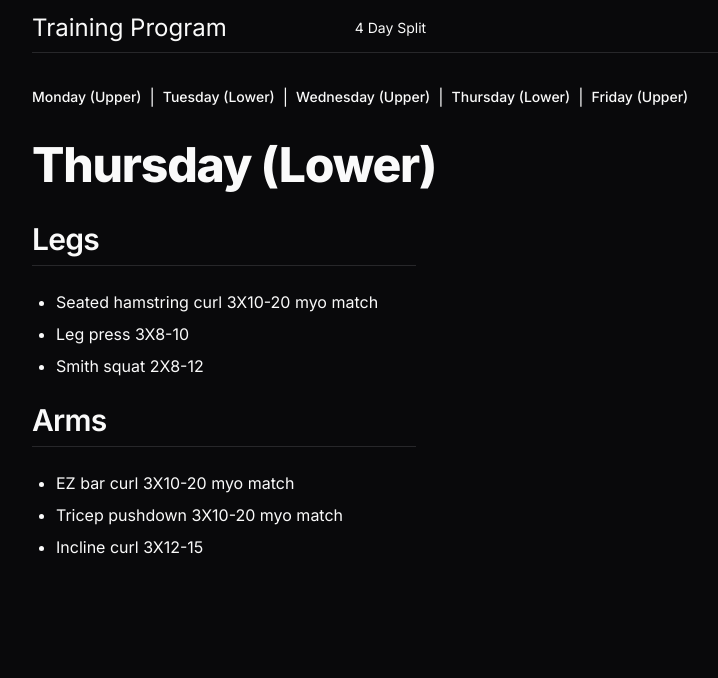
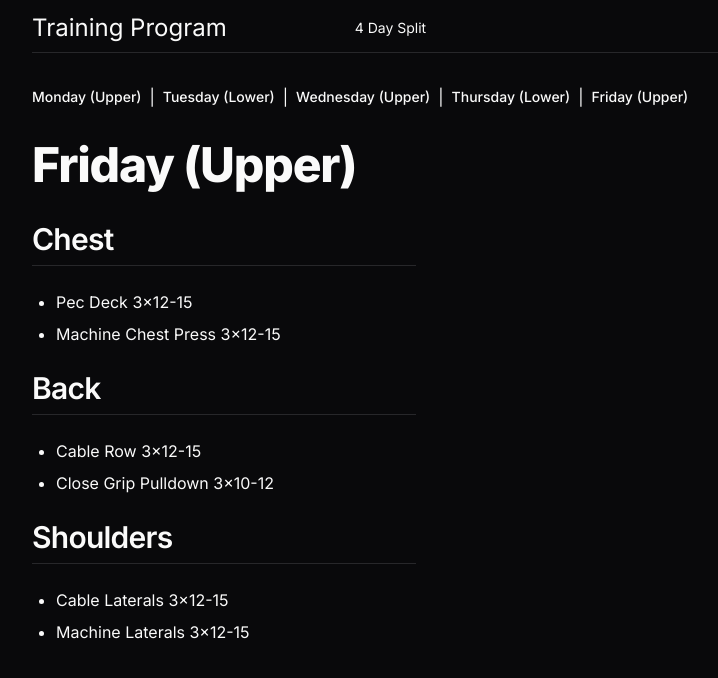
Before and after one commit to Dillonzellis/training-program, a Next.js app: page /will-split/friday in a window 1280 px wide. Shown: the top 678 px of the page, without its empty margins (48-766 px from the left). Built offline with nearby package versions, Linux system fonts and the light colour scheme.

Commit message:
feat: add friday will split

```diff
--- a/src/app/will-split/friday/page.tsx
+++ b/src/app/will-split/friday/page.tsx
@@ -1,11 +1,14 @@
-
 import { BreadCrumb } from "@/components/BreadCrumb";
 import { MainWrapper } from "@/components/MainWrapper";
 import MaxWidthWrapper from "@/components/MaxWidthWrapper";
 import { H1 } from "@/components/typography/H1";
 import { H2 } from "@/components/typography/H2";
 import { willSplitCrumbs } from "@/data/crumbs";
-import { wSplThursdayLegs, wSplThursdayArms } from "@/data/sets";
+import {
+  wSplFridayBack,
+  wSplFridayChest,
+  wSplFridayShoulders,
+} from "@/data/sets";
 
 export default function FourDayChest() {
   return (
@@ -13,20 +16,28 @@ export default function FourDayChest() {
       <MaxWidthWrapper>
         <BreadCrumb crumbs={willSplitCrumbs} />
 
-        <H1 className="pb-8">Thursday (Lower)</H1>
+        <H1 className="pb-8">Friday (Upper)</H1>
 
-        <H2>Legs</H2>
+        <H2>Chest</H2>
 
         <ul className="my-6 ml-6 list-disc [&>li]:mt-2">
-          {wSplThursdayLegs.map((item) => (
+          {wSplFridayChest.map((item) => (
             <li key={item}>{item}</li>
           ))}
         </ul>
 
-        <H2>Arms</H2>
+        <H2>Back</H2>
 
         <ul className="my-6 ml-6 list-disc [&>li]:mt-2">
-          {wSplThursdayArms.map((item) => (
+          {wSplFridayBack.map((item) => (
+            <li key={item}>{item}</li>
+          ))}
+        </ul>
+
+        <H2>Shoulders</H2>
+
+        <ul className="my-6 ml-6 list-disc [&>li]:mt-2">
+          {wSplFridayShoulders.map((item) => (
             <li key={item}>{item}</li>
           ))}
         </ul>
--- a/src/data/sets.ts
+++ b/src/data/sets.ts
@@ -48,8 +48,23 @@ export const wSplThursdayLegs = [
 
 export const wSplThursdayArms = [
   "EZ bar curl 3X10-20 myo match",
+  "Incline curl 3X12-15",
   "Tricep pushdown 3X10-20 myo match",
-"Incline curl 3X12-15",
+] as const;
+
+export const wSplFridayChest = [
+  "Pec Deck 3x12-15",
+  "Machine Chest Press 3x12-15",
+] as const;
+
+export const wSplFridayBack = [
+  "Cable Row 3x12-15",
+  "Close Grip Pulldown 3x10-12",
+] as const;
+
+export const wSplFridayShoulders = [
+  "Cable Laterals 3x12-15",
+  "Machine Laterals 3x12-15",
 ] as const;
 
 export const chest = [
```
Lines whose indentation alone changed are shown as unchanged.
